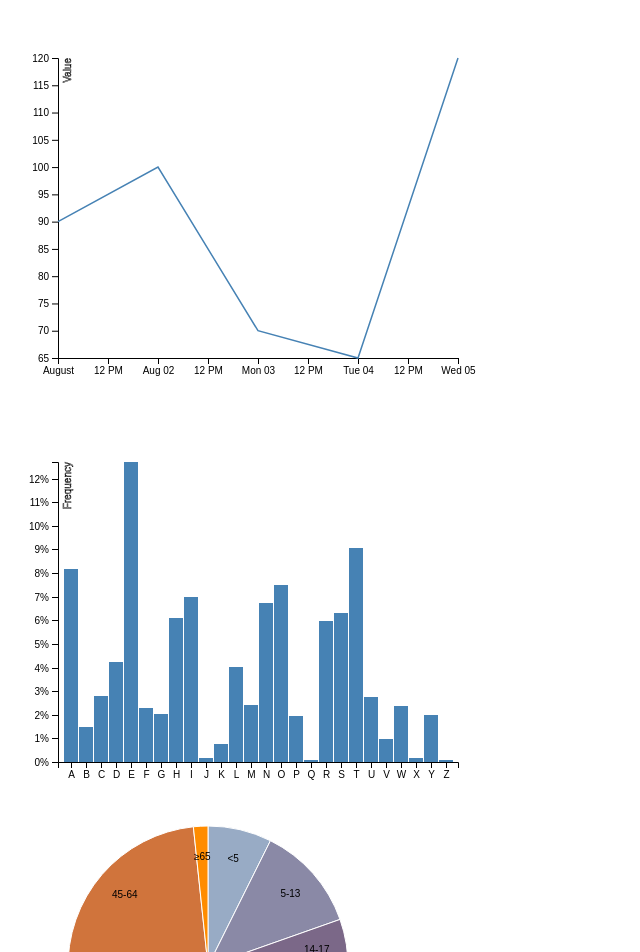
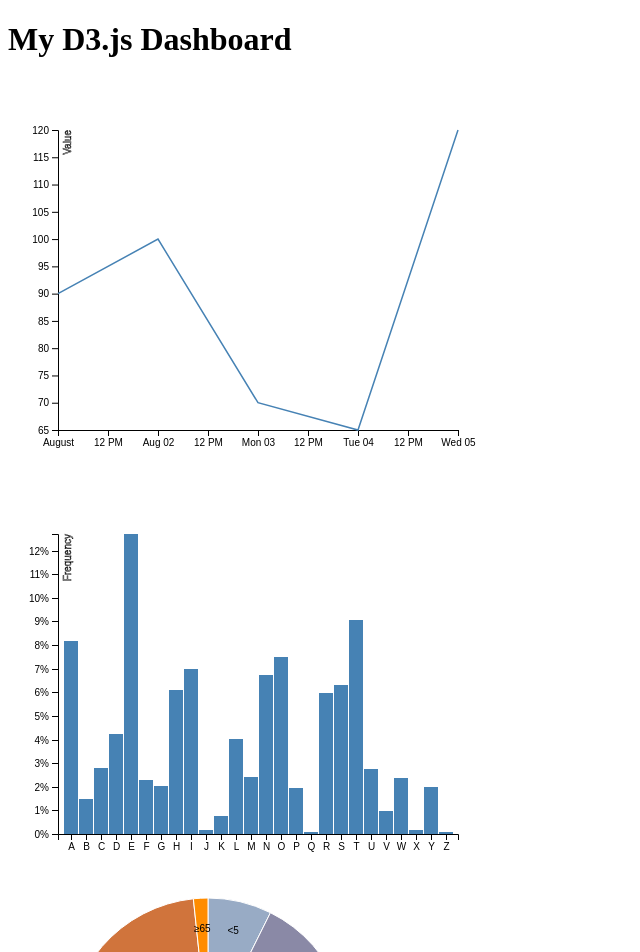
Before and after one commit to estellepicq/poc-dashboard, an Angular app: page / in a window 1280 px wide. Shown: the top 952 px of the page, without its empty margins (0-640 px from the left). Built offline with nearby package versions, Linux system fonts and the light colour scheme.

Commit message:
update to angular 9

```diff
--- a/angular.json
+++ b/angular.json
@@ -17,6 +17,7 @@
         "build": {
           "builder": "@angular-devkit/build-angular:browser",
           "options": {
+            "aot": true,
             "outputPath": "dist/poc-dashboard",
             "index": "src/index.html",
             "main": "src/main.ts",
@@ -54,6 +55,10 @@
                   "type": "initial",
                   "maximumWarning": "2mb",
                   "maximumError": "5mb"
+                },
+                {
+                  "type": "anyComponentStyle",
+                  "maximumWarning": "6kb"
                 }
               ]
             }
--- a/src/app/app.component.html
+++ b/src/app/app.component.html
@@ -1,3 +1,14 @@
-<app-d3-chart-line></app-d3-chart-line>
-<app-d3-chart-bar></app-d3-chart-bar>
-<app-d3-chart-pie></app-d3-chart-pie>
+<h1>My D3.js Dashboard</h1>
+
+<div class="dashboard-container">
+	<div class="chart-container">
+		<app-d3-chart-line></app-d3-chart-line>
+	</div>
+	<div class="chart-container">
+		<app-d3-chart-bar></app-d3-chart-bar>
+	</div>
+	<div class="chart-container">
+		<app-d3-chart-pie></app-d3-chart-pie>
+	</div>
+
+</div>
```
Also changed, not shown: package.json (+17 -17 lines), src/tsconfig.app.json (+6 -3 lines), 1 other file (tests, documents, lock files or other folders).
